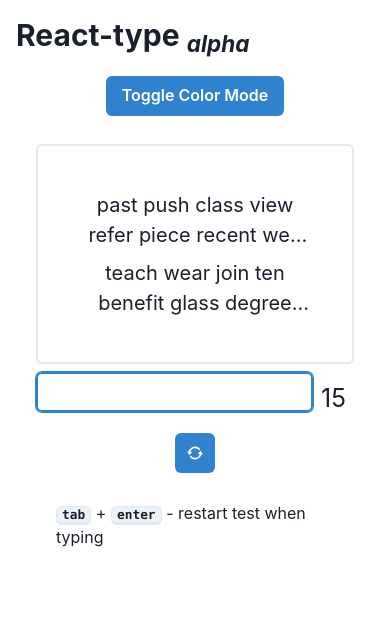
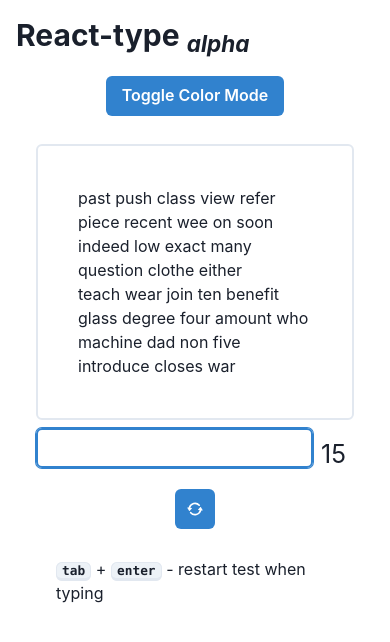
Before and after one commit to AdamJablonka/React-Type, a React (Create React App) app: page / in a window 390 px wide. Shown: the top 642 px of the page. Built offline with nearby package versions, Linux system fonts and the light colour scheme.

Commit message:
Fixed word display for mobile display, and color fixes for dark mode

```diff
--- a/src/components/TypingTest.js
+++ b/src/components/TypingTest.js
@@ -106,7 +106,7 @@ const TypingTest = ( {kbdBackground} ) => {
         return(
             <Container centerContent>
                 <Text fontSize="50px" margin={5}>Results: {WPM} WPM</Text>
-                <Button background={kbdBackground} onClick={() => showTypingTest()}>Try Again</Button>
+                <Button colorScheme="blue" onClick={() => showTypingTest()}>Try Again</Button>
             </Container>
         )
     }else{
--- a/src/components/Words.js
+++ b/src/components/Words.js
@@ -2,11 +2,10 @@ import React from 'react'
 import { Text } from '@chakra-ui/react'
 
 const Words = ( {wordArray} ) => {
+    const renderWords = wordArray.map((word) => <span class="word">{word + " "}</span>)
     return(
-        <div>
-            <Text noOfLines={2} fontSize='20px' margin={1} align="center">
-            {wordArray[0]} {wordArray[1]} {wordArray[2]} {wordArray[3]} {wordArray[4]} {wordArray[5]} {wordArray[6]} {wordArray[7]} {wordArray[8]} {wordArray[9]} {wordArray[10]} {wordArray[11]} {wordArray[12]} {wordArray[13]} {wordArray[14]} {wordArray[15]} {wordArray[16]}
-            </Text>
+        <div >
+            {renderWords}
         </div>
     )
 }
```
